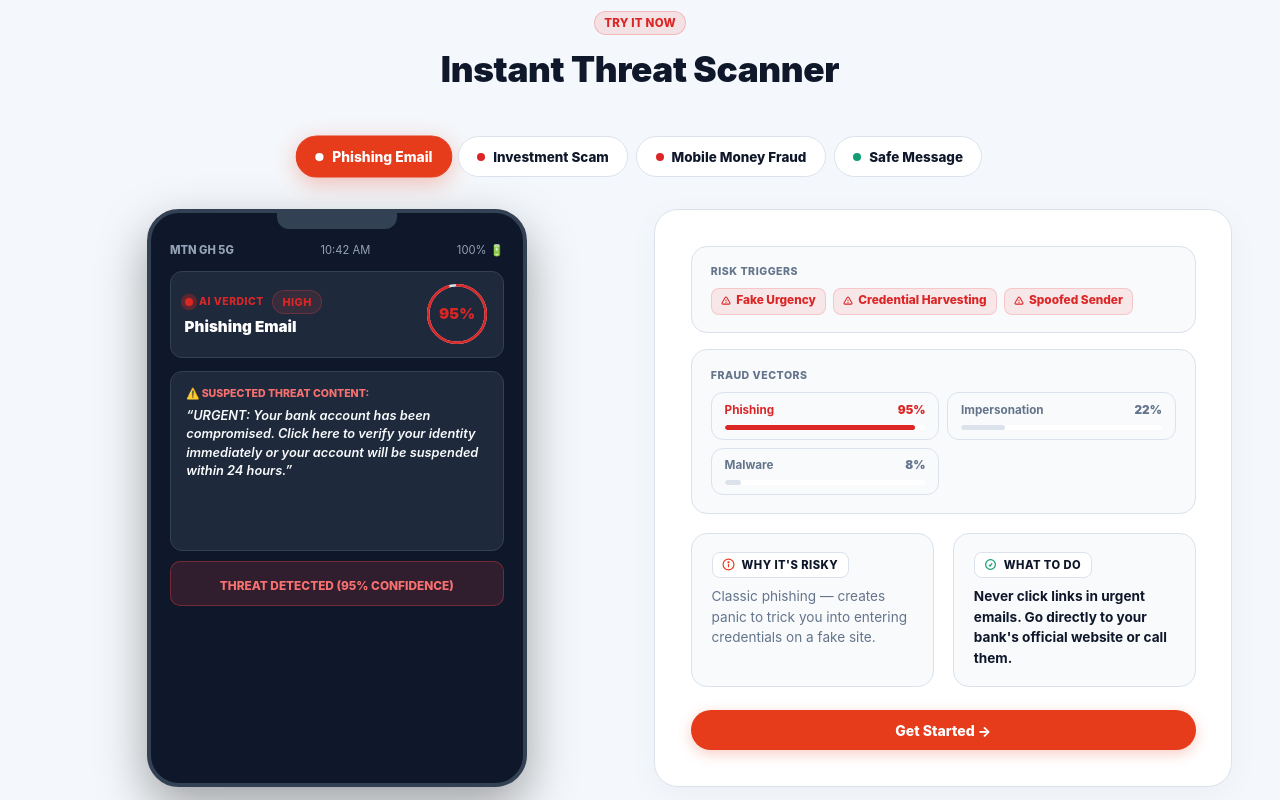
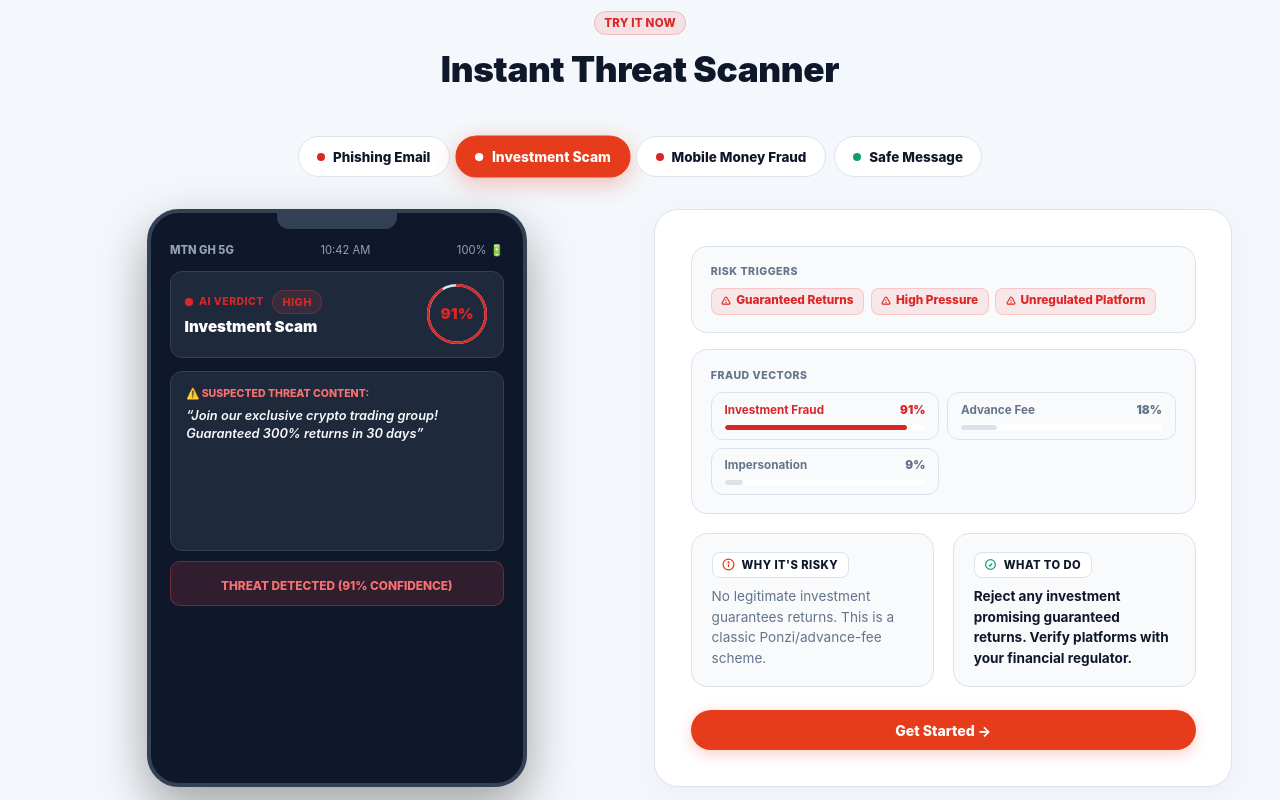
Before and after one commit to agudu50/SafeLens, a React (Vite) app in the folder client/: page / in a window 1280 px wide. Shown: the part 880-1680 px from the top of the page. Built offline with nearby package versions, Linux system fonts and the light colour scheme.

Commit message:
Enable auto-rotation animation loop for Instant Threat Scanner presets on Landing Page

```diff
--- a/client/src/pages/Home.jsx
+++ b/client/src/pages/Home.jsx
@@ -297,6 +297,17 @@ export default function Home({ user }) {
     const obs = new IntersectionObserver(([e]) => { if (e.isIntersecting) setSandboxInView(true) }, { threshold: 0.15 })
     if (sandboxRef.current) obs.observe(sandboxRef.current)
     return () => obs.disconnect()
+  }, [])
+
+  // Auto-cycle through threat presets every 4.5 seconds
+  useEffect(() => {
+    const timer = setInterval(() => {
+      setSelectedPreset((prev) => {
+        const currentIdx = presets.findIndex((p) => p.id === prev.id)
+        return presets[(currentIdx + 1) % presets.length]
+      })
+    }, 4500)
+    return () => clearInterval(timer)
   }, [])
 
   useEffect(() => {
```
